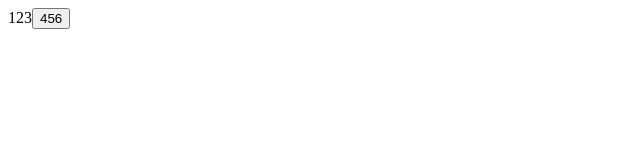
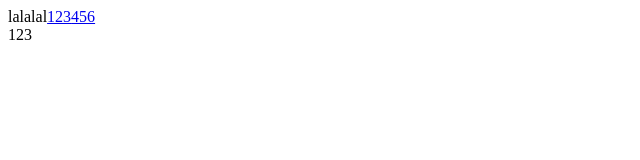
Before and after one commit to x3388638/github-explorer, a React app: page / in a window 1280 px wide. Shown: the top 160 px of the page, without its empty margins (0-640 px from the left). Built offline with nearby package versions, Linux system fonts and the light colour scheme; the HTML template or start-up script is replaced by a standard one.

Commit message:
Simple router

```diff
--- a/index.client.js
+++ b/index.client.js
@@ -1,5 +1,11 @@
 import React from 'react'
 import ReactDOM from 'react-dom'
+import { BrowserRouter } from 'react-router-dom'
 import App from './src/App'
 
-ReactDOM.hydrate(<App />, document.getElementById('app'))
+ReactDOM.hydrate(
+  <BrowserRouter>
+    <App />
+  </BrowserRouter>,
+  document.getElementById('app')
+)
--- a/package.json
+++ b/package.json
@@ -6,6 +6,7 @@
   "scripts": {
     "start": "npm run build && nodemon",
     "build": "webpack",
+    "build:dev": "webpack --watch",
     "lint": "eslint './**/*.js'",
     "lint:fix": "eslint './**/*.js' --fix",
     "prettier:check": "prettier --check './**/*.{js,json,css}'",
@@ -15,8 +16,10 @@
   "license": "ISC",
   "dependencies": {
     "express": "^4.17.1",
+    "history": "^4.10.1",
     "react": "^16.13.1",
-    "react-dom": "^16.13.1"
+    "react-dom": "^16.13.1",
+    "react-router-dom": "^5.2.0"
   },
   "devDependencies": {
     "@babel/core": "^7.10.2",
--- a/src/App.js
+++ b/src/App.js
@@ -1,10 +1,16 @@
 import React from 'react'
-import Btn from './components/Button'
+import { useHistory, Link } from 'react-router-dom'
 
 const App = () => {
+  let h = useHistory()
+  const handleClick = () => {
+    h.push('/12388')
+  }
   return (
-    <div className="container">
-      <Btn />
+    <div>
+      lalalal<Link to="/123">123</Link>
+      <Link to="/456">456</Link>
+      <div onClick={handleClick}>123</div>
     </div>
   )
 }
```
Also changed, not shown: index.server.js (+23 -8 lines), 1 other file (tests, documents, lock files or other folders).
